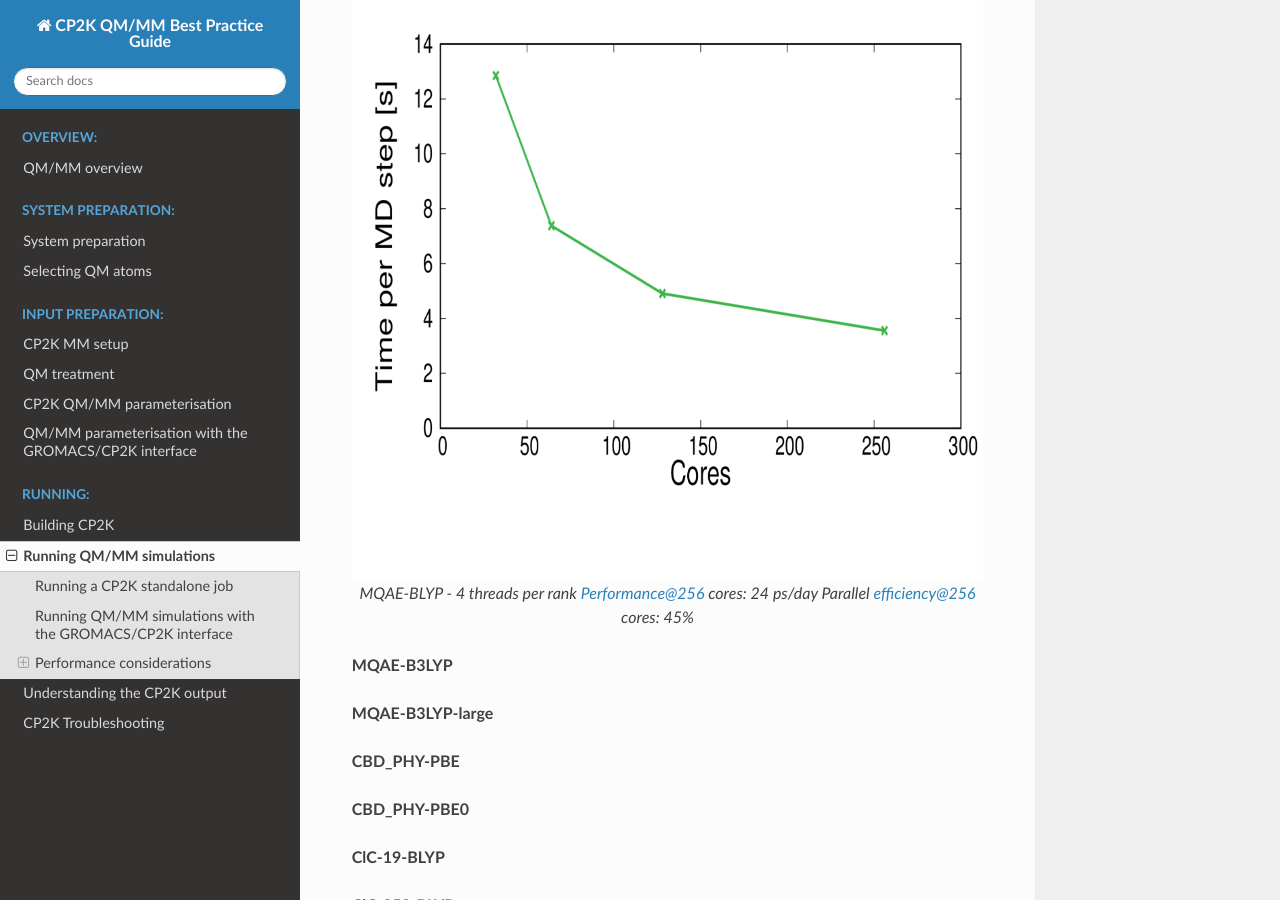
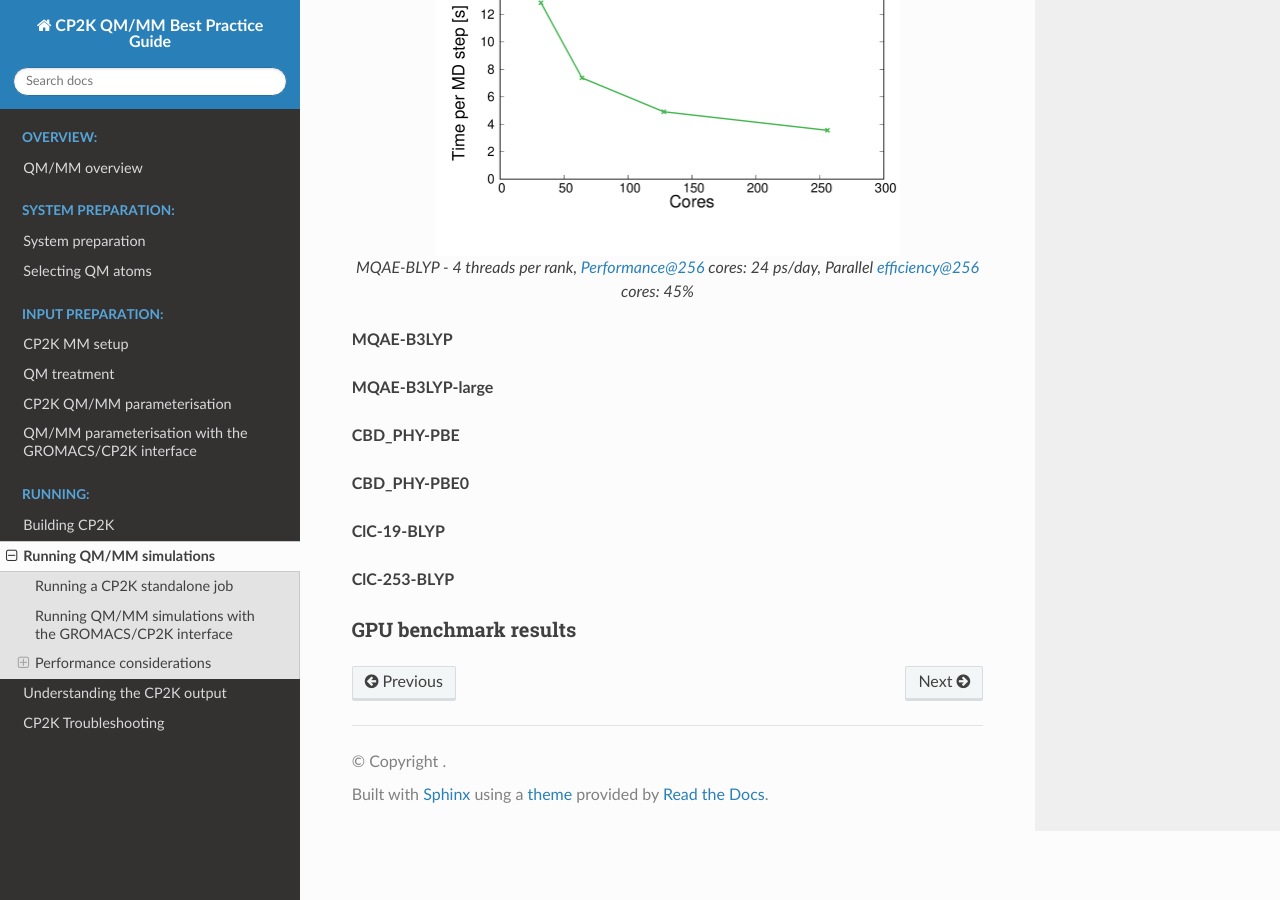
Before and after one commit to bioexcel/qmmm_bpg, a Sphinx documentation site: the page built from docs/running_cp2k/running_cp2k.rst, in a window 1280 px wide and 900 px high, scrolled down 2790 px. Built offline with Sphinx 7.4.7 and the Read the Docs theme 2.0.0, drawn with Linux system fonts in a browser that asks for light colours.

Commit message:
Fix image

```diff
--- a/docs/running_cp2k/running_cp2k.rst
+++ b/docs/running_cp2k/running_cp2k.rst
@@ -137,11 +137,9 @@ CPU benchmark results
 .. figure:: /_static/ARCHER2/CPU/MQAE-BLYP_total_diff6-1_4threads.out-time.png
     :align: center
     :alt: alternate text
-    :scale: 50
+    :scale: 25
 
-    MQAE-BLYP - 4 threads per rank
-    Performance@256 cores: 24 ps/day
-    Parallel efficiency@256 cores: 45%
+    MQAE-BLYP - 4 threads per rank, Performance@256 cores: 24 ps/day, Parallel efficiency@256 cores: 45%
 
 **MQAE-B3LYP**
 
```
